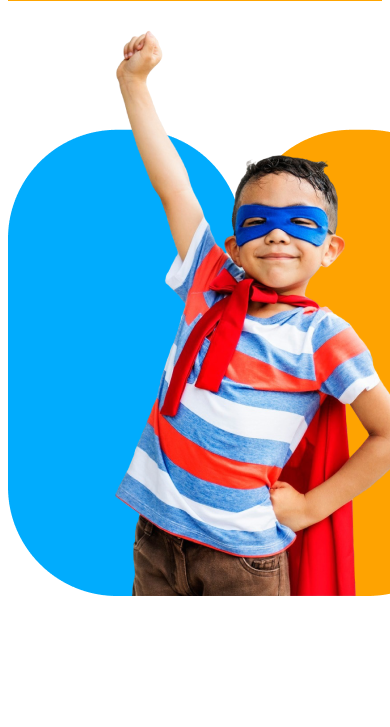
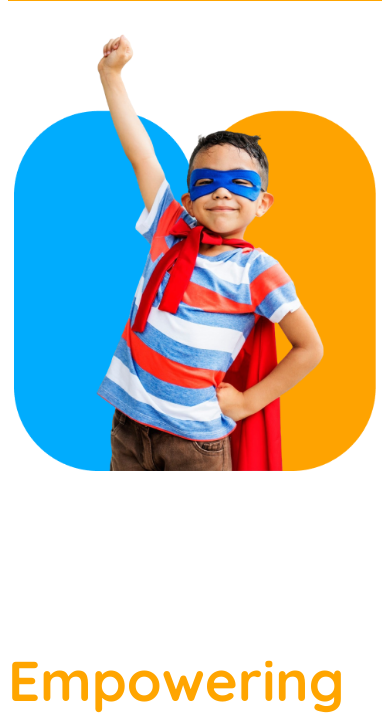
Before and after one commit to mhskdr/Al-Hera-EDAS-Institute, a plain HTML site: page index.html in a window 390 px wide. Shown: the part 111-838 px from the top of the page. Drawn offline with Linux system fonts and the light colour scheme.

Commit message:
banner photo responsive

```diff
--- a/index.html
+++ b/index.html
@@ -53,11 +53,11 @@
           </p>
           <button class="enroll button">Enroll Now</button>
         </div>
-        <div class="image">
+        <div class="banner-image">
           <img src="assets/hero-kids.png" alt="Kids of Al-Hera" />
         </div>
       </section>
-      <section class="bg-img standard-curriculum">
+      <section class="standard-curriculum bg-img ">
         <div class="heading">
           <h2 class="sc-head">Standard Curriculum</h2>
         </div>
--- a/styles/style.css
+++ b/styles/style.css
@@ -50,10 +50,6 @@
   background-position: center;
 }
 
-main {
-  max-width: 1440px;
-  margin: 0 auto;
-}
 
 /* Nav-Related*/
 
@@ -253,6 +249,7 @@ main {
 .image-card {
   display: grid;
   grid-template-columns: repeat(2, 1fr);
+  column-gap: 18px;
   margin-bottom: 80px;
 }
 
@@ -364,7 +361,16 @@ main {
   margin: 20px auto;
   text-align: center;
 }
-
+.banner-image{
+  padding: 6px;
+  box-sizing: border-box;
+}
+.banner-image img{
+  width: 100%;
+  height: 100%;
+  object-fit: cover;
+  display: block;
+}
 /* Cards-Related */
 
 .cards {
```
